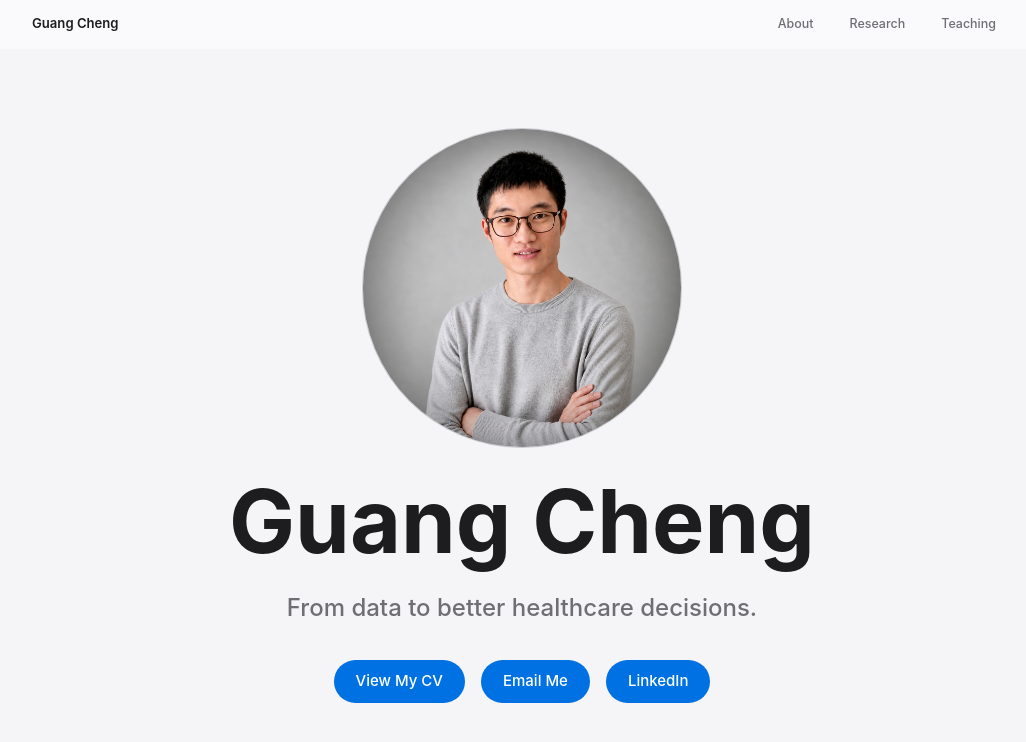
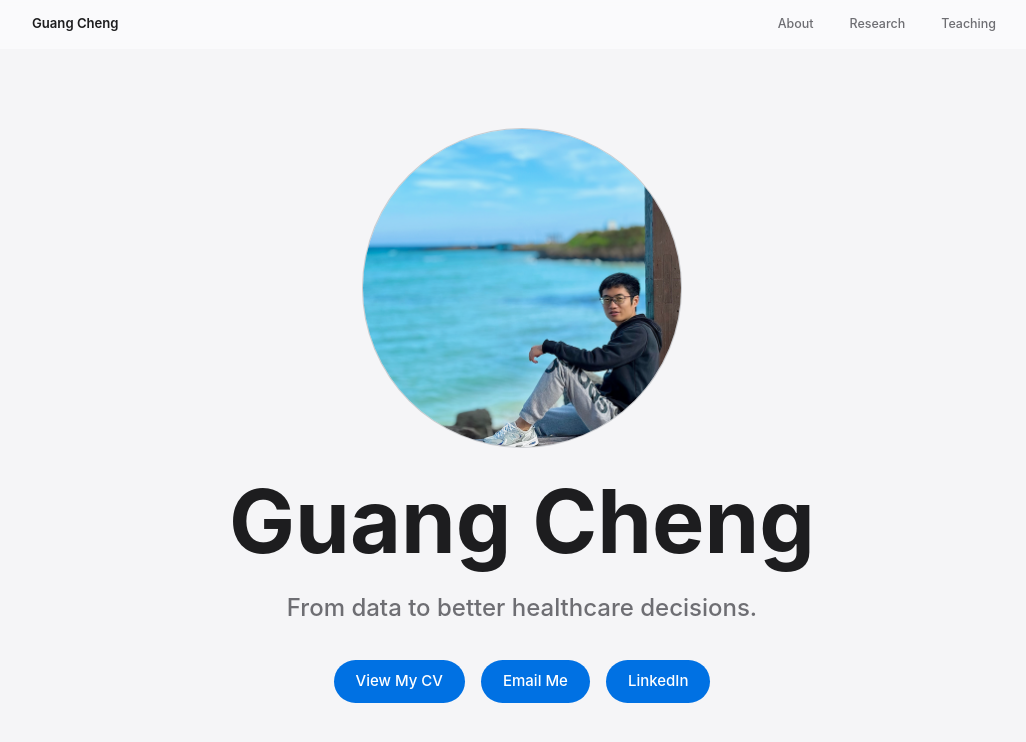
Before and after one commit to gcheng-nus/gcheng-nus.github.io, a Jekyll site: the page built from _pages/main.md, in a window 1280 px wide and 900 px high. Shown: the top 742 px of the window, without its empty margins (118-1144 px from the left). Built offline with Jekyll 4.4.1, drawn with Linux system fonts in a browser that asks for light colours; comment, search, counter and statistics services are not loaded.

Commit message:
update profile photo

```diff
--- a/_pages/main.md
+++ b/_pages/main.md
@@ -13,7 +13,7 @@ redirect_from:
   <div class="academic-container">
     <div class="intro-hero fade-in">
       <div class="avatar intro-avatar">
-        <img src="{{ '/assets/images/profile.jpeg' | relative_url }}" alt="Guang Cheng">
+        <img src="{{ '/assets/images/profile.png' | relative_url }}" alt="Guang Cheng">
       </div>
       <h1 id="home-intro-title" class="intro-name">Guang Cheng</h1>
       <p class="intro-lede">From data to better healthcare decisions.</p>
```
